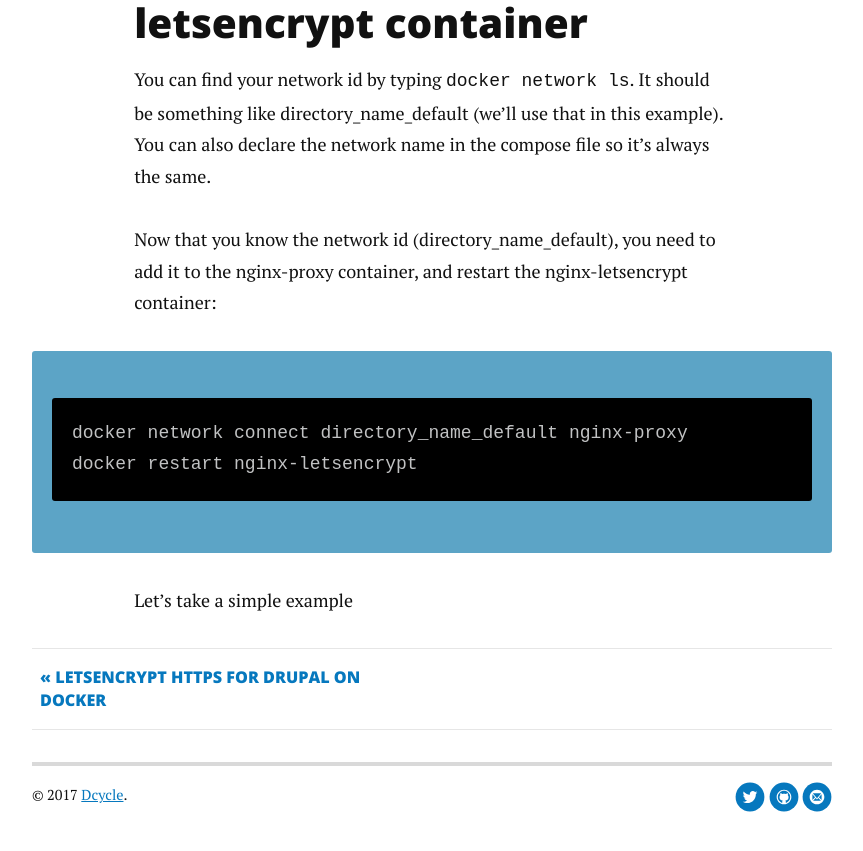
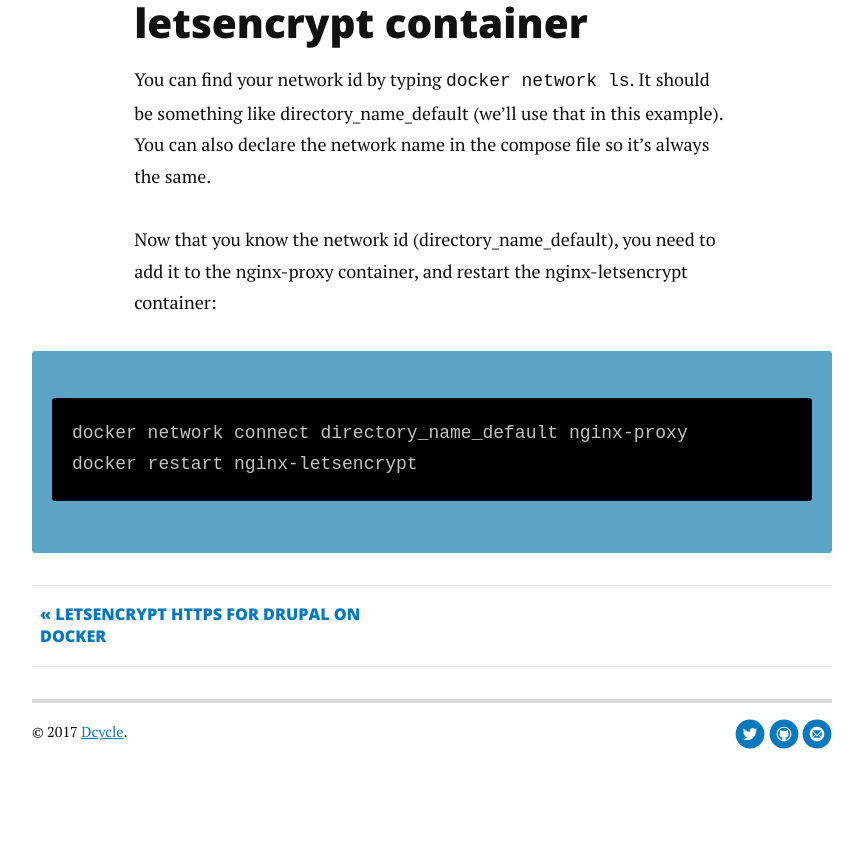
Before and after one commit to alberto56/dcycleblog, a Jekyll site: the page built from _posts/2017-10-06-letsencrypt-docker-compose.md, in a window 1280 px wide and 900 px high, scrolled down 2118 px. Shown: the top 851 px of the window, without its empty margins (208-1071 px from the left). Built offline with Jekyll 4.4.1, drawn with Linux system fonts in a browser that asks for light colours; nearby versions of some CDN libraries; comment, search, counter and statistics services are not loaded.

Commit message:
Update 2017-10-06-letsencrypt-docker-compose.md

```diff
--- a/_posts/2017-10-06-letsencrypt-docker-compose.md
+++ b/_posts/2017-10-06-letsencrypt-docker-compose.md
@@ -51,8 +51,3 @@ Now that you know the network id (directory_name_default), you need to add it to
 
     docker network connect directory_name_default nginx-proxy
     docker restart nginx-letsencrypt
-
-
-
-
-Let's take a simple example
```
